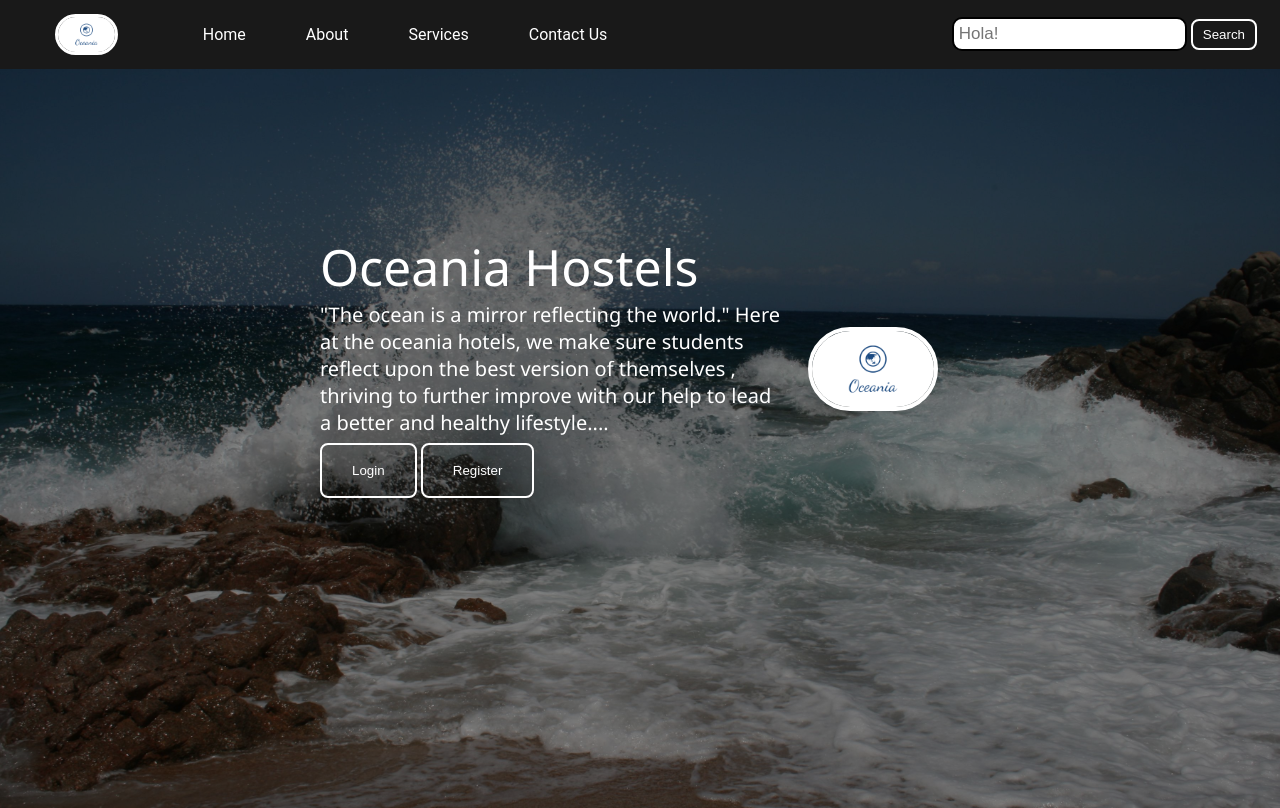
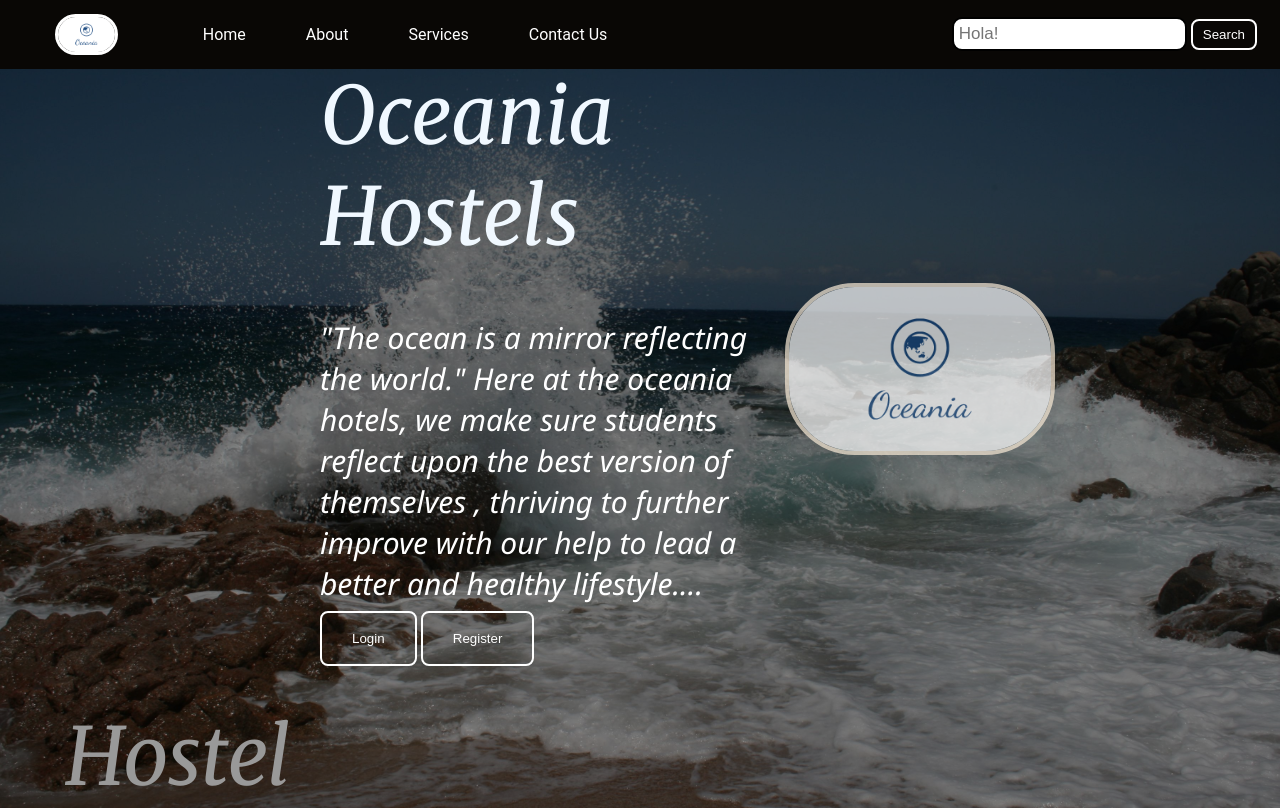
Before and after one commit to UtkarshUttam/Responsive_Hostel_Website, a PHP site: page /home.html in a window 1280 px wide. Shown: the top 808 px of the page. Run offline with PHP 8.4, Linux system fonts and the light colour scheme.

Commit message:
changes on home page
1. proper sectioning of groups on the home page.
2. minor change in font style.

```diff
--- a/css/style.css
+++ b/css/style.css
@@ -111,20 +111,29 @@ a:hover{
 }
 
 .secondHalf img {
-  width: 70%;
-  border: 4px SOLID white;
-  border-radius: 150px;
+  width: 150%;
+  border: 4px SOLID antiquewhite;
+  border-radius: 70px;
   display: block;
   margin: auto;
+  opacity: 0.70;
 }
-
+.text-head {
+  font-size: 80px;
+  margin-bottom: 50px;
+  color: aliceblue;
+  font-family: 'Merriweather', serif ;
+}
 .text-big {
-  font-size: 50px;
+  font-size: 80px;
+  margin-bottom: 50px;
+  color: #999;
 }
 
 .text-small {
-  font-size: 20px;
-
+  font-size: 30px;
+ color:#ffffff;
+ font-style: italic;
 }
 
 
@@ -152,16 +161,38 @@ a:hover{
   background-color: rgba(255, 255, 255, 0.3);
 }
 
+.homebody {
+  background-color: #5C4D36;
+}
 .section {
   height: 500px;
   display: flex;
   align-items: center;
   justify-content: space-evenly;
-  max-width: 80%;
+  max-width: 100%;
   margin: auto;
   font-family: 'Merriweather', serif;
+  /* background-color: #00ADB5; */
 }
 
+.thumbnail {
+  margin-top: 3px;
+}
+.section1 {
+  background-color: #868068;
+}
+
+.section2 {
+  background-color: #683B0F;
+}
+
+.section3 {
+  background-color:#806144;
+}
+
+.section4 {
+  background-color: #5C4D36;
+}
 .sectionSubTag {
   font-family: 'Segoe UI', Tahoma, Geneva, Verdana, sans-serif;
 }
@@ -318,7 +349,7 @@ a:hover{
 }
 
 .card button {
-  width: 120px;
+  width: 2000px;
   padding: 7px;
   margin: 10px 0;
   background-color: tomato;
--- a/home.html
+++ b/home.html
@@ -8,7 +8,7 @@
     <title>Oceania Home</title>
 </head>
 
-<body>
+<body class="homebody">
     <nav class="navbar nav-dark">
         <ul class="nav-list">
             <div class="logo"><img src="media/logo.png" alt="logo" style="border:3px solid white; border-radius:50px">
@@ -26,7 +26,7 @@
     <section class="background firstSection">
         <div class="box-main">
             <div class="firstHalf">
-                <p class="text-big">Oceania Hostels</p>
+                <p class="text-head">Oceania Hostels</p>
                 <p class="text-small">
                     "The ocean is a mirror reflecting the world." Here at the oceania hotels, we make sure students reflect upon the best version of themselves , thriving to further improve with our help to lead a better and healthy lifestyle....</p>
                 <div class="button">
@@ -40,42 +40,42 @@
 
         </div>
     </section>
-    <section class="section">
+    <section class="section section1">
         <div class="paras">
             <p class="sectionTag text-big">Hostel lifestyle,</p>
             <p class="sectionSubTag text-small">Students will lead a healthy lifestyle with all the essentials taken care of so they can focus solely on their studies. Staff is made sure the environment is highly friendly and non-biased. The Vibes around the campus help nourish creative minds and nourish future geniuses...</p>
         </div>
         <div class="thumbnail">
-            <img src="media/Canteen.png" alt="image_to_be_decided" class="imgFluid" width="743px">
+            <img src="media/Canteen.png" alt="image_to_be_decided" class="imgFluid"  height="500px" width="850px">
         </div>
     </section>
 
-    <section class="section section-left">
+    <section class="section section-left section2">
         <div class="paras">
             <p class="sectionTag text-big">Rooms and Living,</p>
             <p class="sectionSubTag text-small">The rooms are specially designed so that even if the students are sharing rooms there will still be a sense of individuality. Students have the option of rooms shared between two, three, or four students, with everyone getting individual furniture for storage and sleeping...</p>
         </div>
         <div class="thumbnail">
-            <img src="media/Rooms.png" alt="image_to_be_decided" class="imgFluid"  width="743px">
+            <img src="media/Rooms.png" alt="image_to_be_decided" class="imgFluid" height="500px" width="850px">
         </div>
     </section>
 
-    <section class="section">
+    <section class="section section3">
         <div class="paras">
             <p class="sectionTag text-big">Sports</p>
             <p class="sectionSubTag text-small">Sports are a necessary part of a student's life where one has a chance to chase one's dreams physically. Sports are also good for releasing stress as well as a great way to be healthy while having fun. For students, the hostel provides sports grounds for Football, Cricket, Basketball, volleyball, etc. as well as indoor sports like chess, table tennis, etc. to nourish both body and mind... </p>
         </div>
         <div class="thumbnail">
-            <img src="media/Sports.png" alt="image_to_be_decided" class="imgFluid"  width="743px">
+            <img src="media/Sports.png" alt="image_to_be_decided" class="imgFluid" height="500px" width="850px">
         </div>
     </section>
-    <section class="section section-left">
+    <section class="section section-left section4">
         <div class="paras">
             <p class="sectionTag text-big">Gym</p>
             <p class="sectionSubTag text-small">With the new generation on the rise, the gym has become an essential part of living and is one of the necessities for healthy living. The gyms provided are high-end with the latest facilities and new machines for more convenient exercise. The gym size is big enough for students to share and still work out together without any issues...</p>
         </div>
         <div class="thumbnail">
-            <img src="media/Gym.png" alt="image_to_be_decided" class="imgFluid"  width="743px">
+            <img src="media/Gym.png" alt="image_to_be_decided" class="imgFluid" height="500px" width="850px">
         </div>
     </section>
 </body>
```
